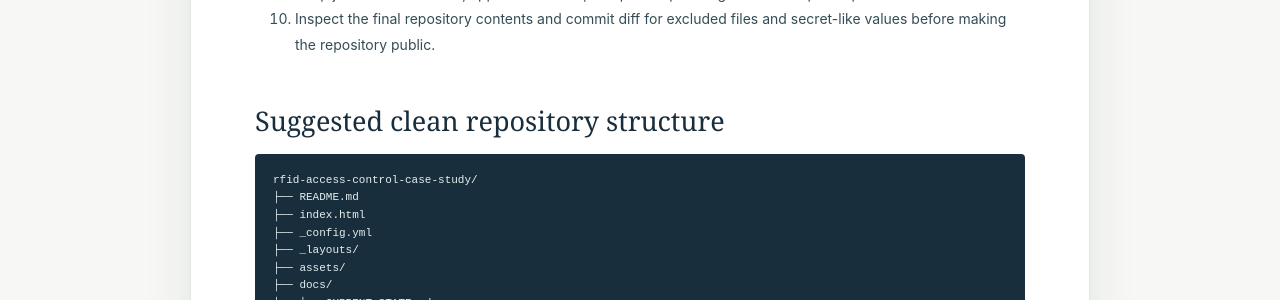
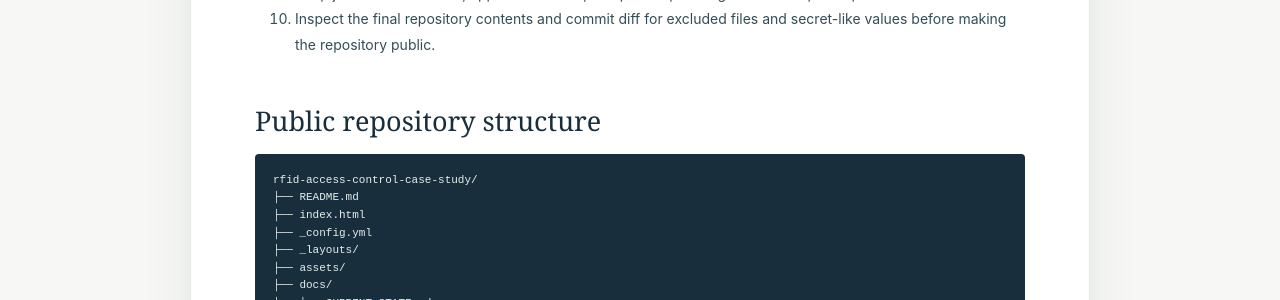
Before and after one commit to davidnserrano2-cmd/davidnserrano2-cmd.github.io, a Jekyll site: the page built from docs/PUBLIC_RELEASE.md, in a window 1280 px wide. Shown: the part 1169-1469 px from the top of the page. Built offline with Jekyll 4.4.1, drawn with Linux system fonts in a browser that asks for light colours.

````diff
--- a/docs/PUBLIC_RELEASE.md
+++ b/docs/PUBLIC_RELEASE.md
@@ -25,7 +25,7 @@
 9. Keep job-search trackers, application notes, and private planning outside the public portfolio.
 10. Inspect the final repository contents and commit diff for excluded files and secret-like values before making the repository public.
 
-## Suggested clean repository structure
+## Public repository structure
 
 ```text
 rfid-access-control-case-study/
````
